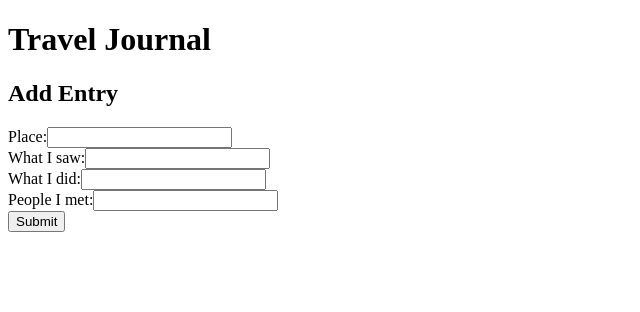
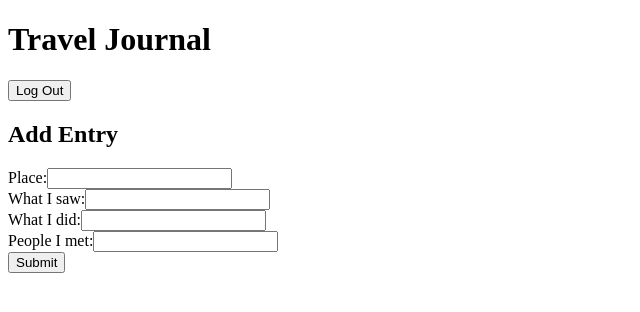
Before and after one commit to claracampos/travel-minutes, a React (Create React App) app: page /add-entry in a window 1280 px wide. Shown: the top 312 px of the page, without its empty margins (0-640 px from the left). Built offline with nearby package versions, Linux system fonts and the light colour scheme; no server answers.

Commit message:
added logout button to header

```diff
--- a/src/components/Header.js
+++ b/src/components/Header.js
@@ -1,11 +1,13 @@
 import React from "react";
+import { logout } from "../actions/authentication";
 
 export const Header = () => {
   return (
     <div>
       <h1>Travel Journal</h1>
+      <button onClick={logout}>Log Out</button>
     </div>
   );
 };
 
-export default Header
+export default Header;
```
